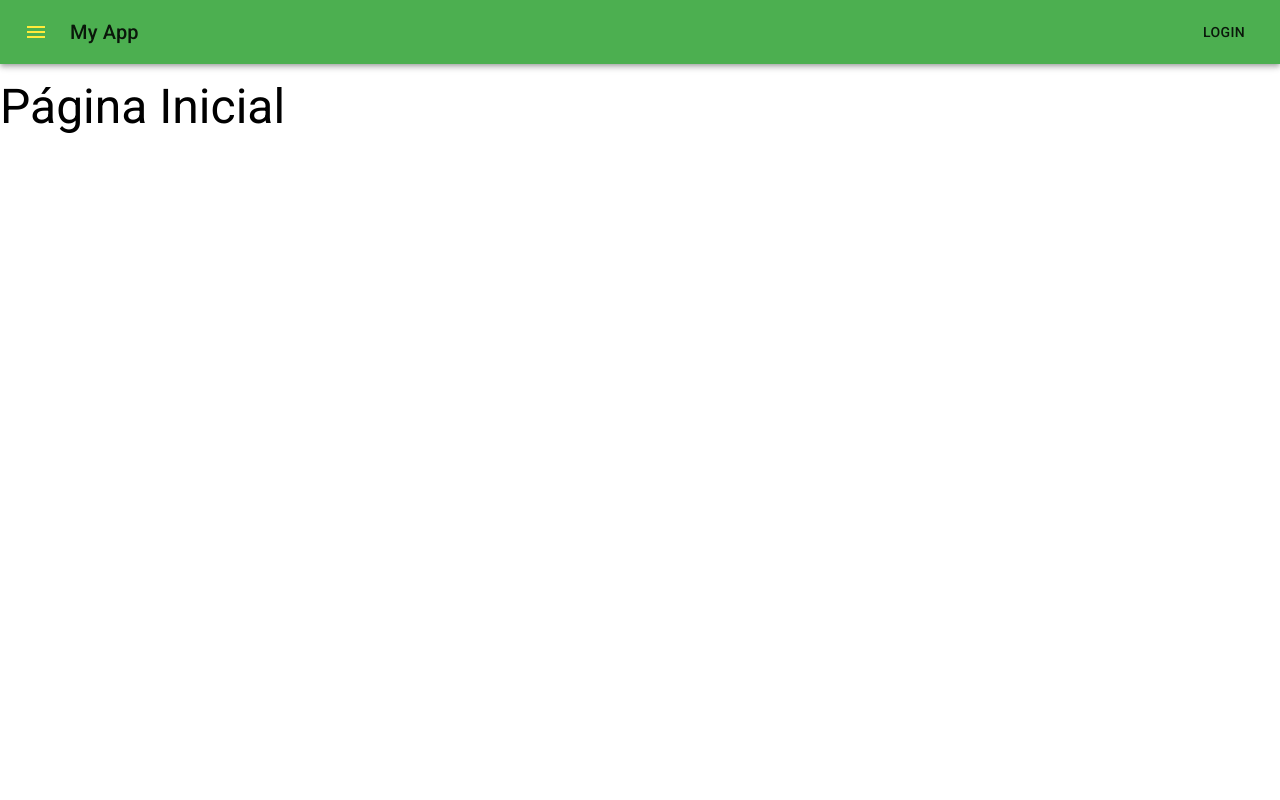
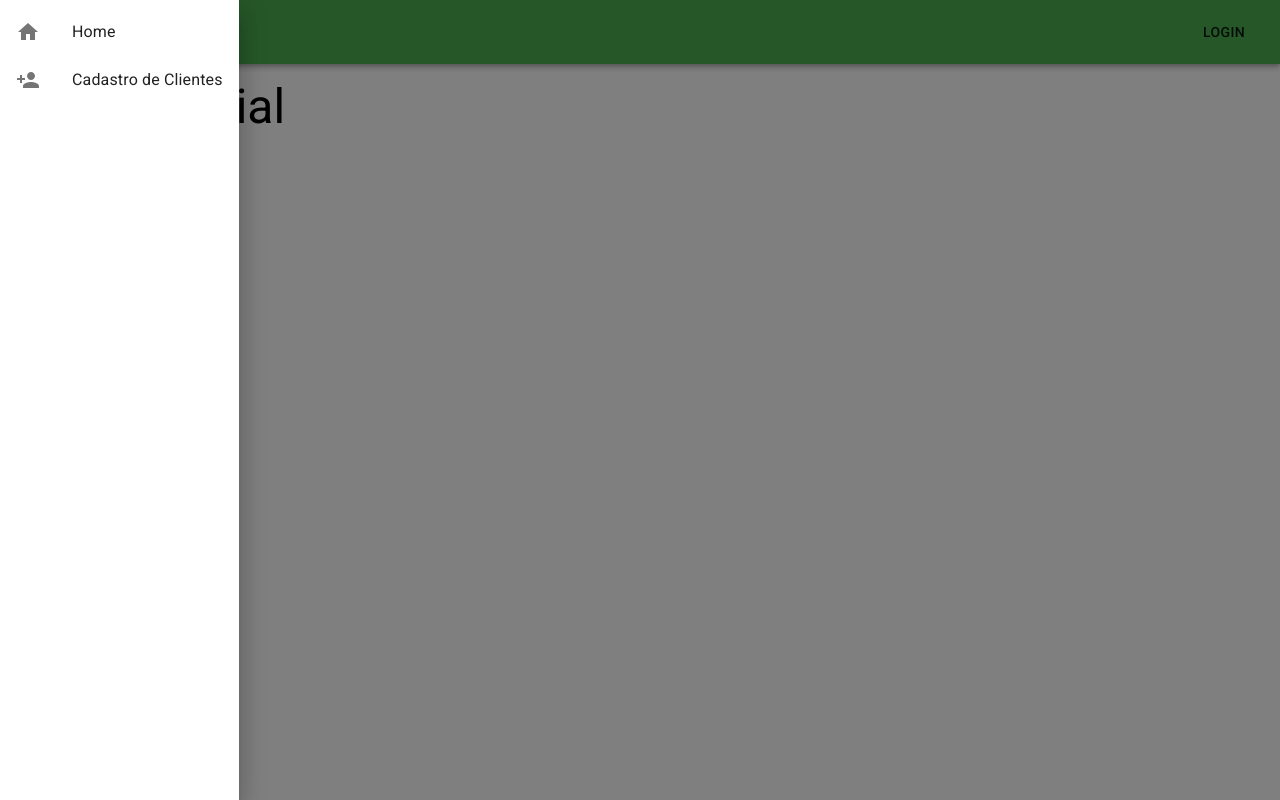
Before and after one commit to ZaqueuAroucha/my_app-casa, a React (Create React App) app: page / in a window 1280 px wide. Both pictures are taken after a click on the button "menu". Built offline with nearby package versions, Linux system fonts and the light colour scheme.

Commit message:
Adicionando o memu Drawer no projeto.

```diff
--- a/src/App.js
+++ b/src/App.js
@@ -12,8 +12,8 @@
 
 const App = () => {
   return (
-    <TemplateDefault>
-      <Router>
+    <Router>
+      <TemplateDefault>
         <Switch>
           <Route path="/customers">
             <TemplatePage title="Clientes" Component={Customers} />
@@ -22,8 +22,8 @@
             <TemplatePage title="Página Inicial" Component={Home} />
           </Route>
         </Switch>
-      </Router>
-    </TemplateDefault>
+      </TemplateDefault>
+    </Router>
   )
 }
 
--- a/src/partials/Header/Header.js
+++ b/src/partials/Header/Header.js
@@ -1,22 +1,46 @@
+import { useState } from 'react'
 import {
   AppBar,
   Toolbar,
   Typography,
   Button,
   IconButton,
+  Drawer,
+  List,
+  ListItem,
+  ListItemIcon,
+  ListItemText,
 } from '@material-ui/core'
+
+import { useHistory } from 'react-router-dom'
 
 
 import MenuIcon from '@material-ui/icons/Menu'
+import HomeIcon from '@material-ui/icons/Home'
+import PersonAddIcon from '@material-ui/icons/PersonAdd'
+
 import useStyles from './Header.style'
 
 const Header = () => {
   const classes = useStyles()
+  const history = useHistory()
+
+  const [menuOpen, setMenuOpen] = useState(false)
+
+  const handleToggleMenu = () => {
+    setMenuOpen(!menuOpen)
+  }
+
+  const handleMenuClick = route => {
+    history.push(route)
+    handleToggleMenu()
+  }
 
   return (
+    <>
       <AppBar position="static">
         <Toolbar>
-        <IconButton edge="start" color="secondary" aria-label="menu">
+          <IconButton edge="start" color="secondary" aria-label="menu" onClick={() => handleToggleMenu()}>
             <MenuIcon />
           </IconButton>
           <Typography variant="h6" className={classes.title}>
@@ -25,6 +49,23 @@
           <Button color="inherit">Login</Button>
         </Toolbar>
       </AppBar>
+      <Drawer open={menuOpen} onClose={() => handleToggleMenu()}>
+        <List>
+          <ListItem button onClick={() => handleMenuClick('/')}>
+            <ListItemIcon>
+              <HomeIcon />
+            </ListItemIcon>
+            <ListItemText>Home</ListItemText>
+          </ListItem>
+          <ListItem button onClick={() => handleMenuClick('/customers')}>
+            <ListItemIcon>
+              <PersonAddIcon />
+            </ListItemIcon>
+            <ListItemText>Cadastro de Clientes</ListItemText>
+          </ListItem>
+        </List>
+      </Drawer>
+    </>
   )
 }
 
```
Lines whose indentation alone changed are shown as unchanged.
